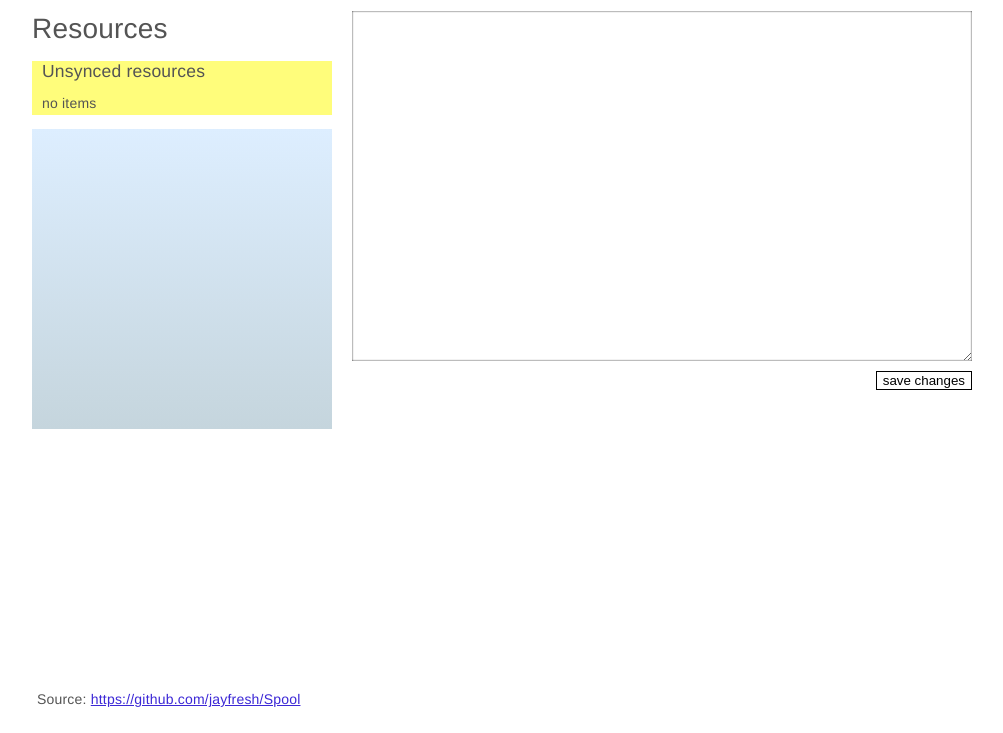
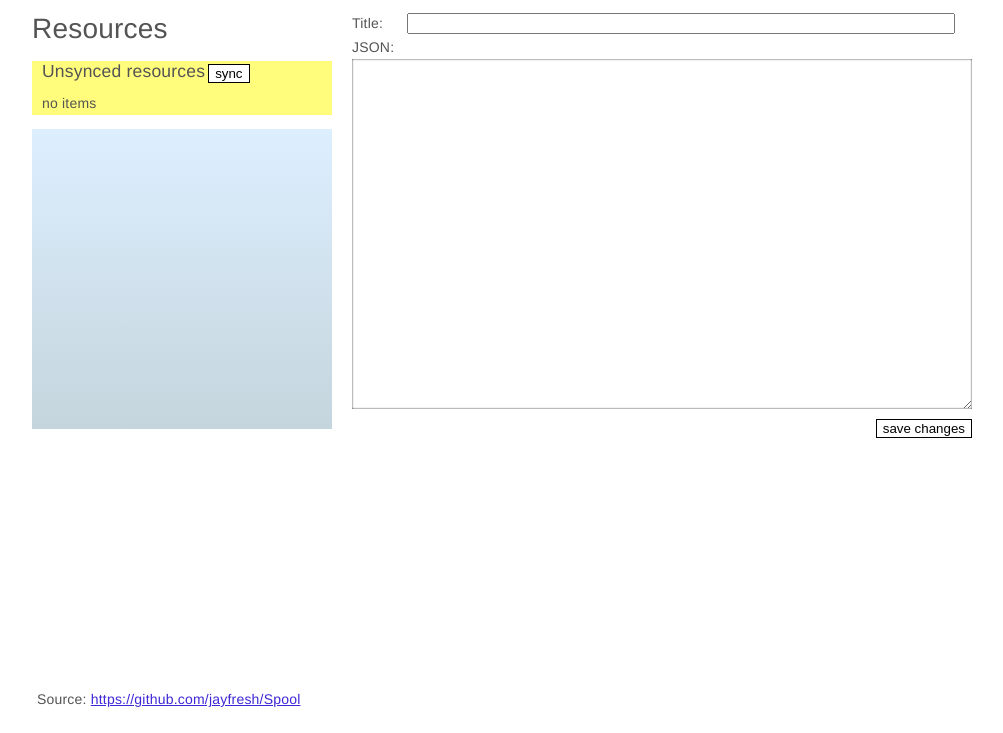
Before and after one commit to jayfresh/Spool, a plain HTML site: page spool_client/static/index.html in a window 1280 px wide. Shown: the part 67-800 px from the top of the page, without its empty margins (133-1136 px from the left). Drawn offline with Linux system fonts and the light colour scheme.

Commit message:
adding details about demos; tweaking client so the editor allows titles to be changed; added a sync button to client

```diff
--- a/spool_client/static/css/styles.css
+++ b/spool_client/static/css/styles.css
@@ -68,6 +68,10 @@ button:hover {
 	padding-left: 20px;
 }
 
+#sync {
+	margin: 3px 0 0 3px;
+}
+
 #resourceListContainer {
 	height: 300px;
 	margin-top: 1em;
--- a/spool_client/static/index.html
+++ b/spool_client/static/index.html
@@ -12,12 +12,16 @@
 	<body>
 		<div id="wrapper" class="jbasewrap">
 			<div class="grid12col">
-				<h1>SPOOL demo - "resources that sync"</h1>
+				<h1>SPOOL demo - "resources that sync / DropBox for AJAX"</h1>
 				<div id="statusBar"></div>
 				<div class="grid4col marginright left">
 					<h2>Resources</h2>
 					<div id="unsyncedListContainer">
-						<h3>Unsynced resources</h3>
+						<div>
+							<h3 class="left">Unsynced resources</h3>
+							<button class="left" id="sync">sync</button>
+						</div>
+						<br class="clearboth" />
 						<p>no items</p>
 						<ul id="unsyncedList">
 						</ul>
@@ -28,8 +32,15 @@
 					</div>
 				</div>
 				<div class="grid8col left">
-					<textarea>Selected resource will load here...</textarea>
-					<button class="right">save changes</button>
+					<div class="grid8col">
+						<label class="grid1col marginright" for="title">Title:</label>
+						<input class="grid7col" type="text" name="title" id="title" />
+					</div>
+					<div class="grid8col">
+						<label for="text">JSON:</label>
+						<textarea name="text" id="text">Selected resource will load here...</textarea>
+						<button id="save" class="right">save changes</button>
+					</div>
 				</div>
 				<br class="clearboth" />
 			</div>
--- a/spool_client/static/js/app.js
+++ b/spool_client/static/js/app.js
@@ -3,8 +3,15 @@
 		json2.js - https://github.com/douglascrockford/JSON-js
 		beautify.js - https://github.com/einars/js-beautify/blob/master/beautify.js
 
+	BUG:
+	- I'm getting a conflict even when I edit a resource offline, go back online, save it successfully and then refresh - what should really happen is that the online resource gets merged in to the local
+
 	TO-DO:
-	- make the textarea a tiddler editor
+	- clicking a link in the unsynced resource area should load that resource into the editor
+	- on a successful sync, the resource view should be refreshed (or at least show the new resource)
+	- if the same resource is edited while offline more than once, it's name appears multiple times in the unsynced list - it should only appear once
+	- er... turning off the wifi and then syncing (spool.updateCache) still returns 200 and data - is that because of the normal browser cache
+	- calling that.updateCache should probably end up PUTing resources if the GET was successful
 */
 
 $(document).ready(function() {
@@ -15,15 +22,18 @@ $(document).ready(function() {
 		updateStatus = function(message) {
 			$statusBar.text(message);
 		},
-		$resourceArea = $('textarea'),
+		$resourceArea = $('#text'),
+		$title = $('#title'),
 		getResourceArea = function() {
 			return $resourceArea.val();
 		},
 		updateResourceArea = function(data,href) {
+			var title = data.title;
 			if(typeof data==="object") {
 				data = JSON.stringify(data);
 			}
 			data = js_beautify(data);
+			$title.val(title);
 			$resourceArea.val(data);
 			$('button').data('href',href);
 		},
@@ -61,7 +71,8 @@ $(document).ready(function() {
 		};
 
 	// clear the textarea in case it has remembered some text
-	$('textarea').val('');
+	$('#title').val('');
+	$('#text').val('');
 
 	$(document).bind("SpoolCacheLoaded", function(e, paths) {
 		updateStatus("Cache loaded with "+paths.length+" resources");
@@ -105,14 +116,16 @@ $(document).ready(function() {
 		return false;
 	});
 
-	$('button').click(function(e) {
-		var url = $(this).data('href');
+	$('#save').click(function(e) {
+		var url = $(this).data('href'),
+			title = $('#title').val();
 		if(!url) {
-			return;
+			return false; // this does mean that you need to have opened a resource and changed its title to save new resources
 		}
+		url = url.substring(0,url.lastIndexOf('/')+1)+title;
 		e.preventDefault();
 		$.ajax({
-			url: $(this).data('href'),
+			url: url,
 			type: 'put',
 			data: getResourceArea(),
 			processData: false,
@@ -123,6 +136,13 @@ $(document).ready(function() {
 				console.log('failure', arguments);
 			}
 		});
+		return false;
+	});
+
+	$('#sync').click(function(e) {
+		if(spool) {
+			spool.updateCache();
+		}
 		return false;
 	});
 
```
Also changed, not shown: spool_0.2.js (+8 -2 lines), 1 other file.
